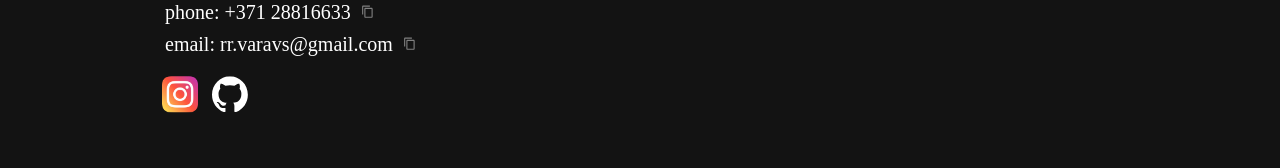
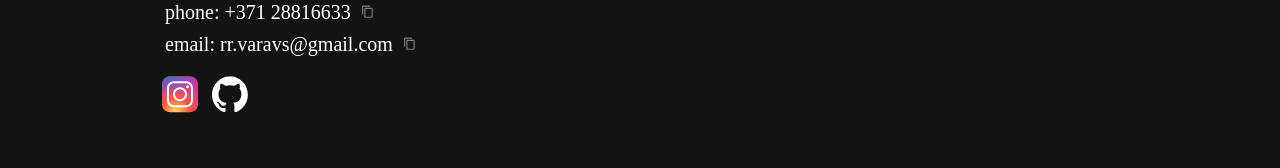
Before and after one commit to reinisvaravs/portfolio, a Next.js app: page / in a window 1280 px wide. Both pictures are taken after a click on the button "contact". Shown: the part 4547-4715 px from the top of the page. Built offline with nearby package versions, Linux system fonts and the light colour scheme; a web font is replaced by a local one.

Commit message:
social media icons

```diff
--- a/src/app/components/Contact.jsx
+++ b/src/app/components/Contact.jsx
@@ -20,13 +20,15 @@ const Contact = () => {
           <div className="IconDetailDiv">
             <IconDetail
               href="https://www.instagram.com/reinisvaravs/"
-              icon="/icons/social/instagram.webp"
+              icon="/icons/social/instagram.svg"
               name="Instagram"
+              styles="instagramIcon"
             />
             <IconDetail
               href="https://github.com/reinisvaravs/"
               icon="/icons/social/github.svg"
               name="Github"
+              styles="githubIcon"
             />
           </div>
         </div>
--- a/src/app/components/ContactDetail.jsx
+++ b/src/app/components/ContactDetail.jsx
@@ -50,7 +50,7 @@ export function ContactDetail({ href, detailContent, detailType }) {
   );
 }
 
-export function IconDetail({ href, icon, name }) {
+export function IconDetail({ href, icon, name, styles }) {
   const iconRef = useRef(null);
 
   useLayoutEffect(() => {
@@ -75,7 +75,7 @@ export function IconDetail({ href, icon, name }) {
       target="_blank"
       rel="noopener noreferrer"
     >
-      <img className="contactIcon" ref={iconRef} src={icon} />
+      <img className={styles} ref={iconRef} src={icon} />
       <p>{name}</p>
     </a>
   );
--- a/src/app/styles/contacts.css
+++ b/src/app/styles/contacts.css
@@ -97,16 +97,24 @@
   p {
     opacity: 0;
     position: absolute;
-    bottom: -25px;
+    bottom: -30px;
     left: 50%;
     transform: translateX(-50%);
     transition: opacity 0.3s ease;
   }
 }
 
-.contactIcon {
+.githubIcon {
   width: 30px;
   height: 30px;
+  color: white;
+  transition: all 0.2s ease;
+}
+
+.instagramIcon {
+  width: 40px;
+  height: 40px;
+  margin: -5px;
   color: white;
   transition: all 0.2s ease;
 }
@@ -115,7 +123,7 @@
   p {
     opacity: 1;
   }
-  .contactIcon {
+  .githubIcon, .instagramIcon {
     transform: scale(1.3);
   }
 }
```
Also changed, not shown: public/icons/social/instagram.svg (added), public/icons/social/instagram.webp (deleted).
